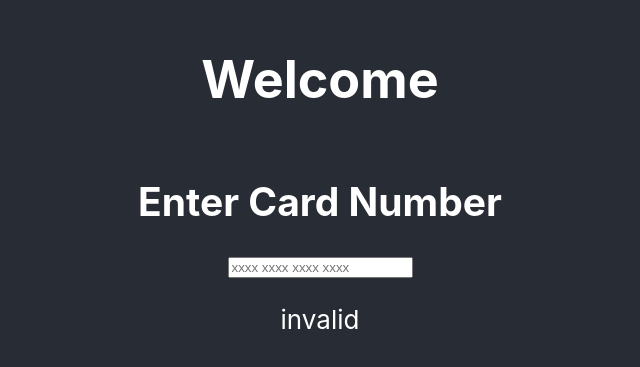
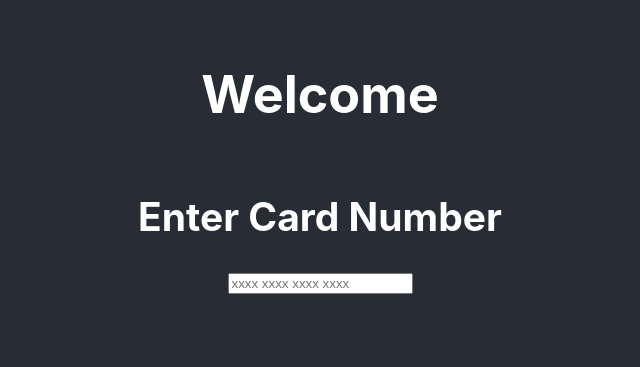
Before and after one commit to martastarnawska/card-validator, a React (Create React App) app: page / in a window 1280 px wide. Shown: the part 213-580 px from the top of the page, without its empty margins (320-960 px from the left). Built offline with nearby package versions, Linux system fonts and the light colour scheme.

Commit message:
implement validation messages

```diff
--- a/src/App.tsx
+++ b/src/App.tsx
@@ -5,10 +5,12 @@ import './App.css';
 function App() {
   const [inputValue, setInputValue] = useState("")
   const [isCardNumValid, setIsCardNumValid] = useState(false)
+  const [validationMessage, setValidationMessage] = useState("")
 
   const handleValidation = (inputValue: string) => {
-    const valid = checkIsValid(inputValue)
+    const [valid, message] = checkIsValid(inputValue)
     setIsCardNumValid(valid)
+    setValidationMessage(message)
   }
 
   const handleInputChange = (event: ChangeEvent<HTMLInputElement>)  => {
@@ -31,7 +33,9 @@ function App() {
           onChange={handleInputChange}
         >
         </input>
-        <p>{isCardNumValid ? "valid" : "invalid"}</p>
+        <p className={isCardNumValid ? "App__message" : "App__message--invalid"}>
+          {validationMessage}
+        </p>
       </header>
     </div>
   );
--- a/src/card-validator.ts
+++ b/src/card-validator.ts
@@ -1,11 +1,18 @@
+const MESSAGES = {
+  OK: "valid card number",
+  NOT_NUMBER: "please enter only digits",
+  INVALID: "invalid card number"
+}
+
 const isNumber = (inputString: string): boolean => /^\d+$/.test(inputString)
 
-const checkIsValid = (cardNumber: string) => {
+type Validation = [boolean, string]
+
+const checkIsValid = (cardNumber: string): Validation => {
   const chekIfItsNumber = isNumber(cardNumber)
 
   if (!chekIfItsNumber) {
-    console.log("not a number!")
-    return false
+    return  [false, MESSAGES.NOT_NUMBER]
   }
 
   const cardNumArray: (string | number)[] = Array.from(cardNumber)
@@ -25,10 +32,10 @@ const checkIsValid = (cardNumber: string) => {
     }, 0)
 
   if (digitsSum % 10 === 0) {
-    return true
+    return  [true, MESSAGES.OK]
   }
 
-  return  false
+  return [false, MESSAGES.INVALID]
 }
 
 export default checkIsValid
```
